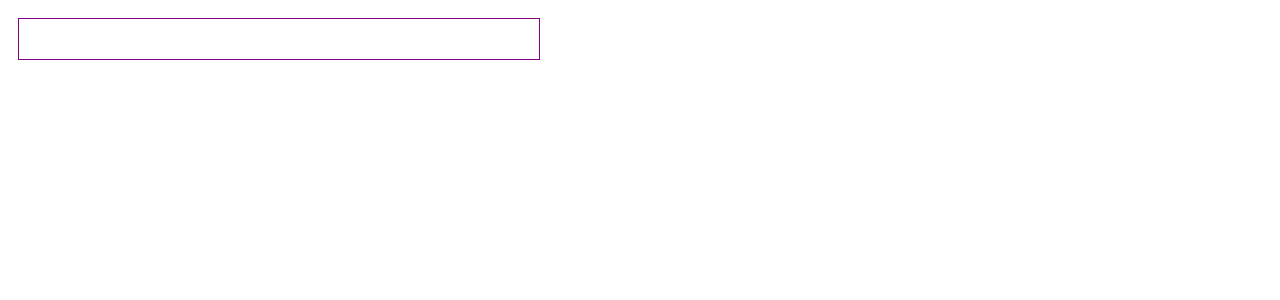
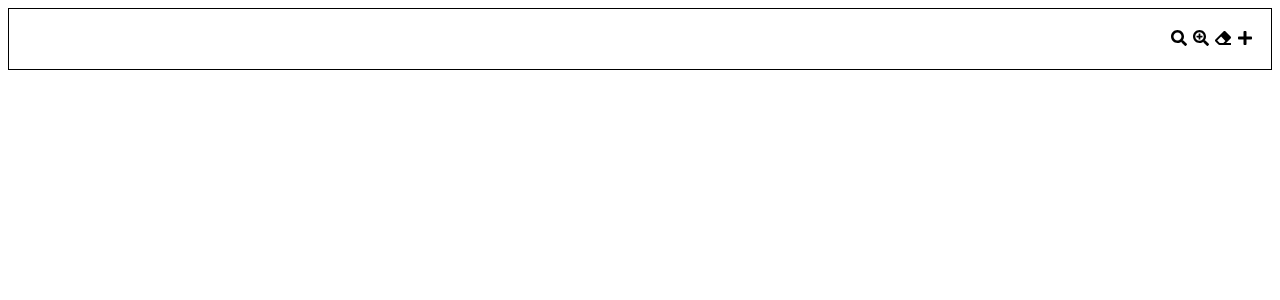
Before and after one commit to DevElias/Components, a React (Create React App) app in the folder client/: page /selectbox2 in a window 1280 px wide. Shown: the top 300 px of the page. Built offline with nearby package versions, Linux system fonts and the light colour scheme.

Commit message:
Component SelectBox pronto para receber parametros

```diff
--- a/client/package.json
+++ b/client/package.json
@@ -3,11 +3,15 @@
   "version": "0.1.0",
   "private": true,
   "dependencies": {
+    "@fortawesome/fontawesome-svg-core": "^1.2.35",
+    "@fortawesome/free-solid-svg-icons": "^5.15.3",
+    "@fortawesome/react-fontawesome": "^0.1.14",
     "@testing-library/jest-dom": "^5.12.0",
     "@testing-library/react": "^11.2.7",
     "@testing-library/user-event": "^12.8.3",
     "axios": "^0.21.1",
     "react": "^17.0.2",
+    "react-dialog": "^1.0.2",
     "react-dom": "^17.0.2",
     "react-router-dom": "^5.2.0",
     "react-scripts": "4.0.3",
--- a/client/src/components/SelectBox2.js
+++ b/client/src/components/SelectBox2.js
@@ -1,15 +1,29 @@
 import React from "react";
+import { FontAwesomeIcon } from '@fortawesome/react-fontawesome'
+import { faCoffee, faEraser, faPlus, faSearch, faSearchPlus } from '@fortawesome/free-solid-svg-icons'
+import "../css/selectBox2.css";
 
 function SelectBox() {
     return (
-        <div className="SelectBox">
+        <div className="selectBox">
             <input type="text"
             />
             <div className="group-button">
-
+                <FontAwesomeIcon icon={faSearch}  onClick={() => setMessage()}/>
+                <FontAwesomeIcon icon={faSearchPlus}  onClick={() => setMessage()}/>
+                <FontAwesomeIcon icon={faEraser}  onClick={() => setMessage()}/>
+                <FontAwesomeIcon icon={faPlus}  onClick={() => openWindow()}/>
             </div>
         </div>
     );
   }
 
+  function setMessage(){
+      alert('Teste');
+  }
+
+  function openWindow(){
+    alert('Abrir Janela');
+}
+
 export default SelectBox;
--- /dev/null
+++ b/client/src/css/selectBox2.css
@@ -0,0 +1,16 @@
+.selectBox{
+    display:flex;
+    border: 1px solid black;
+    align-items: center;
+    justify-content: space-between;
+    padding: 0 1rem;
+}
+
+input, input:focus-visible{
+    border: none;
+    outline: none;
+}
+
+.group-button svg{
+    margin: 0.2rem;
+}
--- a/client/src/views/usuario/index.js
+++ b/client/src/views/usuario/index.js
@@ -1,5 +1,6 @@
 import React from 'react';
 import axios from 'axios';
+import SelectBox2 from '../../components/SelectBox2';
 
 class Usuario extends React.Component{
 
@@ -18,7 +19,10 @@ class Usuario extends React.Component{
   render()
   {
     return (
-      <ul>{ this.state.usuario.map(usuario => <li>{usuario.nome}</li>)}</ul>
+      <>
+        <ul>{ this.state.usuario.map(usuario => <li>{usuario.nome}</li>)}</ul>
+        <SelectBox2/>
+      </>
     )
   }
 }
```
Also changed, not shown: client/src/components/Window.js (added), 1 other file (tests, documents, lock files or other folders).
